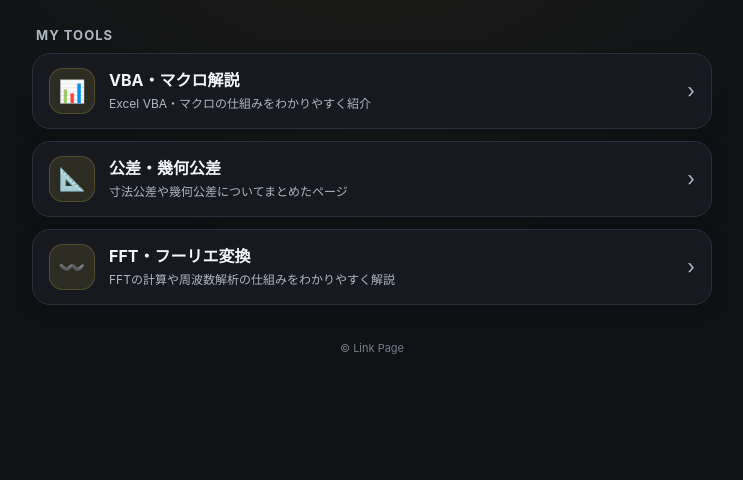
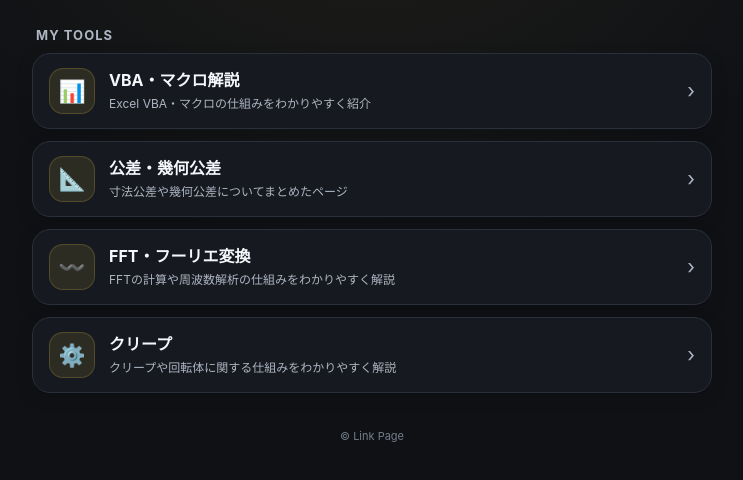
Before and after one commit to Ddisk/Link, a plain HTML site: page index.html in a window 1280 px wide. Shown: the part 248-728 px from the top of the page, without its empty margins (268-1011 px from the left). Drawn offline with Linux system fonts and the light colour scheme.

Commit message:
Add files via upload

```diff
--- a/index.html
+++ b/index.html
@@ -215,6 +215,15 @@
         </div>
         <span class="arrow">›</span>
       </a>
+
+      <a class="link-card" href="https://ddisk.github.io/creep/" target="_blank" rel="noopener noreferrer">
+        <div class="link-icon">⚙️</div>
+        <div class="link-text">
+          <span class="link-name">クリープ</span>
+          <span class="link-note">クリープや回転体に関する仕組みをわかりやすく解説</span>
+        </div>
+        <span class="arrow">›</span>
+      </a>
     </section>
 
     <footer>© Link Page</footer>
```
